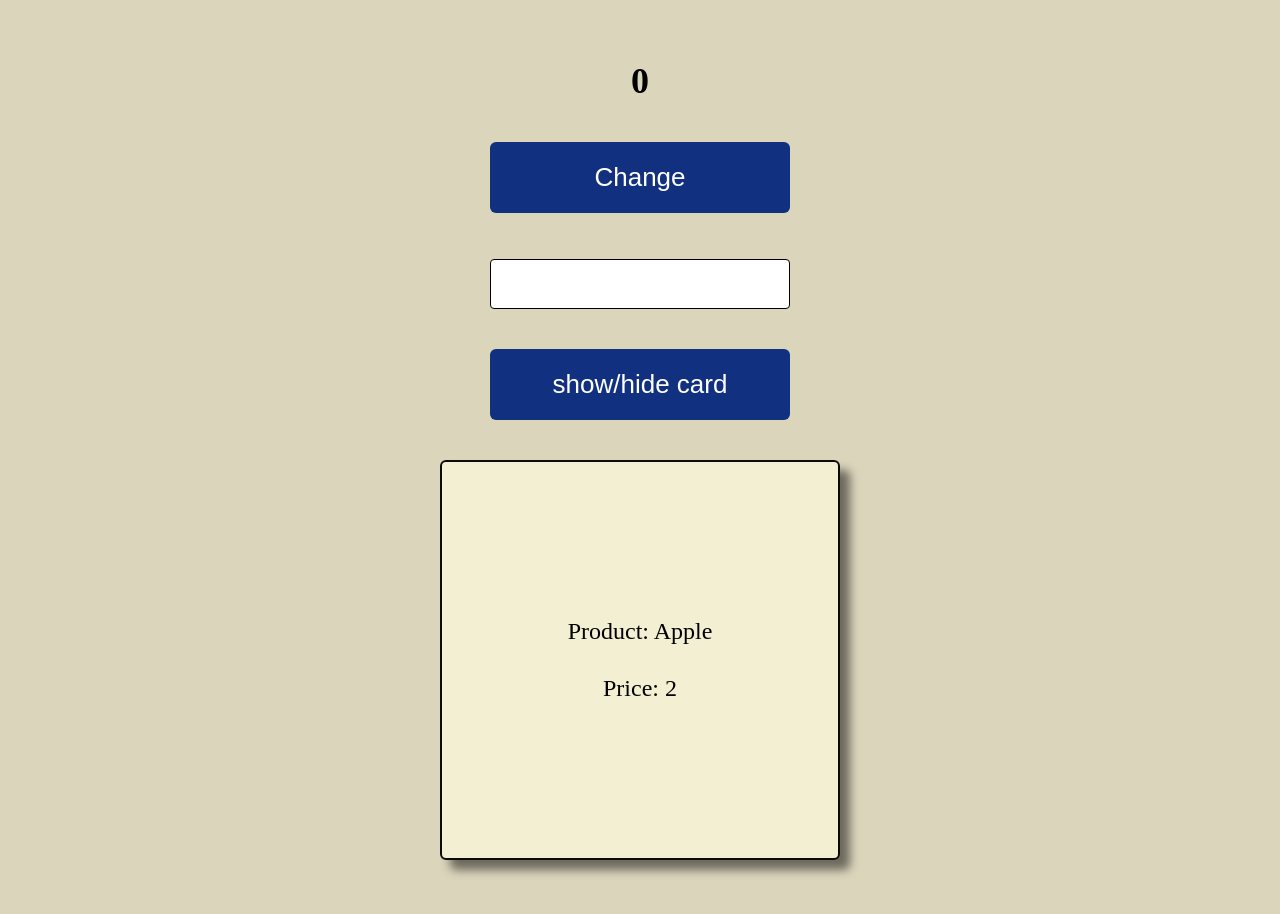
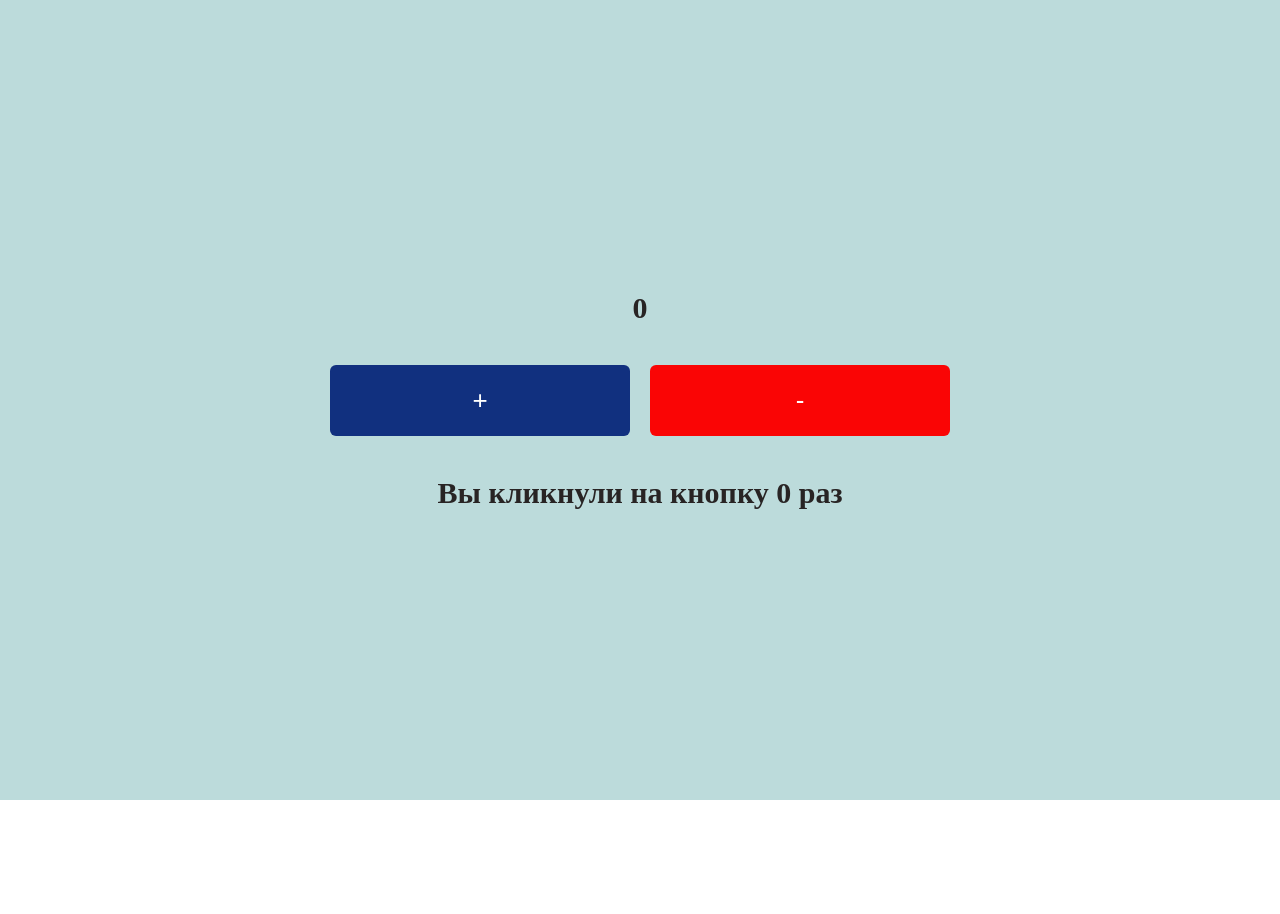
Before and after one commit to AnnMoiseieva/55-react-ts, a React (Vite) app: page / in a window 1280 px wide. Shown: the top 914 px of the page. After the commit the page ends 800 px from the top, so only its background shows below. Built offline with nearby package versions, Linux system fonts and the light colour scheme.

Commit message:
add consultatin 5 dd 01.04.2025

```diff
--- a/src/App.tsx
+++ b/src/App.tsx
@@ -1,3 +1,4 @@
+
 import GlobalStyles from "./styles/GlobalStyles";
 
 
@@ -10,7 +11,7 @@
 // import Lesson08 from "./lessons/Lesson08/Lesson08";
 // import Lesson09 from "./lessons/Lesson09/Lesson09";
 // import Lesson10 from "./lessons/Lesson10/Lesson10";
-import Lesson11 from "./lessons/Lesson11/Lesson11";
+// import Lesson11 from "./lessons/Lesson11/Lesson11";
 
 
 // Homeworks imports:
@@ -22,7 +23,7 @@
 
 // Consultations imports:
 // import Consultation04 from "./consultations/Consultation04/Consultation04";
-
+import Consultation05 from "./consultations/Consultation05/Consultation05";
 
 function App() {
   return (
@@ -34,7 +35,7 @@
       {/* <Lesson08 /> */}
       {/* <Lesson09 /> */}
       {/* <Lesson10 /> */}
-      <Lesson11 />
+      {/* <Lesson11 /> */}
 
       {/* <Homework06 /> */}
       {/* <Homework07 /> */}
@@ -43,6 +44,7 @@
       {/* <Homework10/> */}
 
       {/* <Consultation04 /> */}
+      <Consultation05 />
     </>
   );
 }
--- a/src/components/Button/styles.ts
+++ b/src/components/Button/styles.ts
@@ -8,10 +8,15 @@
   width: 300px;
   height: fit-content;
   padding: 20px;
-  background: ${({ danger }) => (danger ? "rgb(176,44,31)" : "rgb(17,48,127)")};
+  background: ${({ danger }) =>
+    danger ? "rgb(250, 5, 5)" : "rgb(17, 48, 127)"};
   border: none;
   border-radius: 6px;
   font-size: 26px;
   color: white;
   cursor: pointer;
+
+  &:disabled {
+    background-color: rgb(202, 200, 200);
+  }
 `;
--- /dev/null
+++ b/src/consultations/Consultation05/Consultation05.tsx
@@ -0,0 +1,39 @@
+import { useEffect, useState } from "react";
+import Button from "../../components/Button/Button";
+import { BtnContainer, Consultation05Container, Result } from "./styles";
+
+function Consultation05() {
+  const [count, setCount] = useState<number>(0);
+  const [showCountClick, setShowCountClick] = useState<number>(-1);
+
+  const plusCount = () => {
+    if (count < 15) {
+      setCount((prevValue) => prevValue + 1);
+    }
+  };
+
+  const minusCount = () => {
+    if (count > -15) {
+      setCount((prevValue) => prevValue - 1);
+    }
+  };
+
+  useEffect(() => {
+    setShowCountClick((prevValue) => prevValue + 1);
+  }, [count]);
+
+  return (
+    <Consultation05Container>
+      <Result isNearLimit={count > 10 || count < -10}>{count}</Result>
+      <BtnContainer>
+        <Button name="+" onClick={plusCount} disabled={count === 15} />
+        <Button name="-" onClick={minusCount} disabled={count === -15} danger />
+      </BtnContainer>
+      <Result>
+        Вы кликнули на кнопку {showCountClick === -1 ? "0" : showCountClick} раз
+      </Result>
+    </Consultation05Container>
+  );
+}
+
+export default Consultation05;
--- /dev/null
+++ b/src/consultations/Consultation05/styles.ts
@@ -0,0 +1,28 @@
+import styled from "@emotion/styled";
+
+interface ResultStyledProps {
+  isNearLimit?: boolean;
+}
+
+export const Consultation05Container = styled.div`
+  display: flex;
+  justify-content: center;
+  flex-direction: column;
+  align-items: center;
+  gap: 40px;
+  flex: 1;
+  padding: 60px;
+  background-color: rgb(188, 219, 219);
+`;
+
+export const Result = styled.div<ResultStyledProps>`
+  font-size: 30px;
+  font-weight: bold;
+  color: ${({ isNearLimit }) =>
+    isNearLimit ? "rgb(249, 8, 8)" : "rgb(40, 36, 36)"};
+`;
+
+export const BtnContainer = styled.div`
+  display: flex;
+  gap: 20px;
+`;
```
